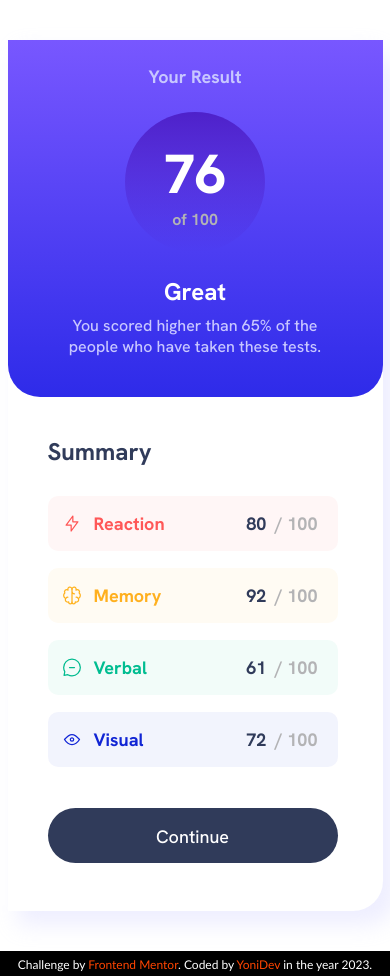
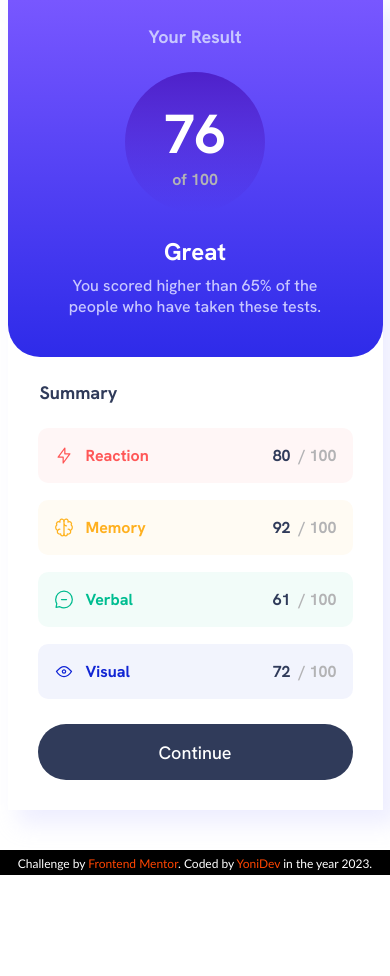
Before and after one commit to YoniiDev/Frontend-Mentor-Challenge-2-Results-Summary-Component-Main, a website: page index.html in a window 390 px wide. After the commit the page ends 875 px from the top, so only its background shows below. Drawn offline with Linux system fonts and the light colour scheme.

Commit message:
Diseño resposive terminado

```diff
--- a/scss/bases/_mediaquery.scss
+++ b/scss/bases/_mediaquery.scss
@@ -1,8 +1,12 @@
-@media screen and (max-width: 739px){
+@media screen and (max-width: 739px) {
     .seccion_results_summary_component {
+        padding-top: 0;
 
         .results_summary_component_contenedor {
             width: 375px;
+            border-top-right-radius: 0;
+            border-bottom-right-radius: 0;
+
             .your_result_contenedor {
                 width: 375px;
                 height: 357px;
@@ -13,6 +17,7 @@
                 border-bottom-right-radius: 32px;
                 padding-left: 60px;
                 padding-right: 60px;
+
                 .your_result {
                     font-size: 18px;
                 }
@@ -22,7 +27,9 @@
                     height: 140px;
                     padding-top: 25.5px;
                     margin-bottom: 24px;
+
                     .puntaje {
+                        font-weight: 700;
                         font-size: 55px;
                         height: 71px;
 
@@ -45,52 +52,64 @@
             }
 
             .summary_contenedor {
+                padding-top: 24px;
+                padding-left: 30px;
+                padding-right: 30px;
+                width: 375px;
+                height: 453px;
+                border-top-right-radius: 0;
+                border-bottom-right-radius: 0;
 
                 h2 {
-
+                    font-size: 18px;
+                    margin-bottom: 24px;
+                    margin-left: 2px;
                 }
 
                 .reaccion_contenedor {
+                    padding-right: 16px;
+                    padding-left: 16px;
 
                     .icono_reaccion_y_texto_reaccion {
 
                         img {}
 
                         p {
-
+                            font-size: 16px;
                         }
 
                     }
 
                     .resultado_reaccion {
+                        font-size: 16px;
 
-                        span {
-
-                        }
+                        span {}
                     }
                 }
 
                 .memoria_contenedor {
-
+                    padding-right: 16px;
+                    padding-left: 16px;
 
                     .icono_memoria_y_texto_memoria {
 
                         img {}
 
                         p {
-
+                            font-size: 16px;
                         }
                     }
 
                     .resultado_memoria {
+                        font-size: 16px;
 
-                        span {
-
-                        }
+                        span {}
                     }
                 }
 
                 .verbal_contenedor {
+                    padding-right: 16px;
+                    padding-left: 16px;
 
                     .icono_verbal_y_texto_verbal {
                         display: flex;
@@ -98,20 +117,21 @@
                         img {}
 
                         p {
-
+                            font-size: 16px;
                         }
                     }
 
                     .resultado_verbal {
-
+                        font-size: 16px;
                     }
 
-                    span {
-
-                    }
+                    span {}
                 }
 
                 .visual_contenedor {
+                    padding-right: 16px;
+                    padding-left: 16px;
+                    margin-bottom: 25px;
 
 
                     .icono_visual_y_texto_visual {
@@ -119,26 +139,24 @@
                         img {}
 
                         p {
-
+                            font-size: 16px;
                         }
                     }
 
                     .resultado_visual {
+                        font-size: 16px;
 
-                        span {
-
-                        }
+                        span {}
                     }
 
                 }
 
                 .boton_continuar {
+                    height: 56px;
 
-                    &:hover {
-
+                    &:hover {}
                 }
             }
         }
     }
 }
-}
```
Also changed, not shown: css/estilos.css. Lines whose indentation alone changed are shown as unchanged.
